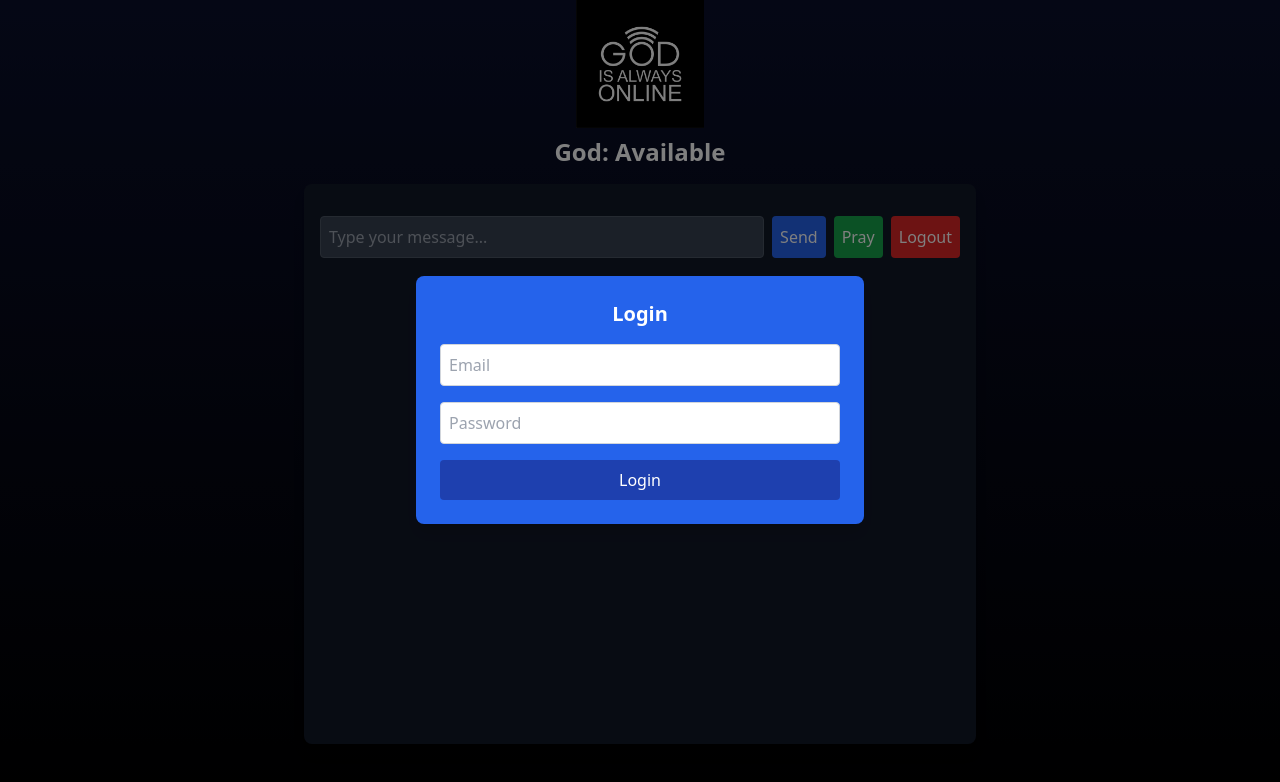
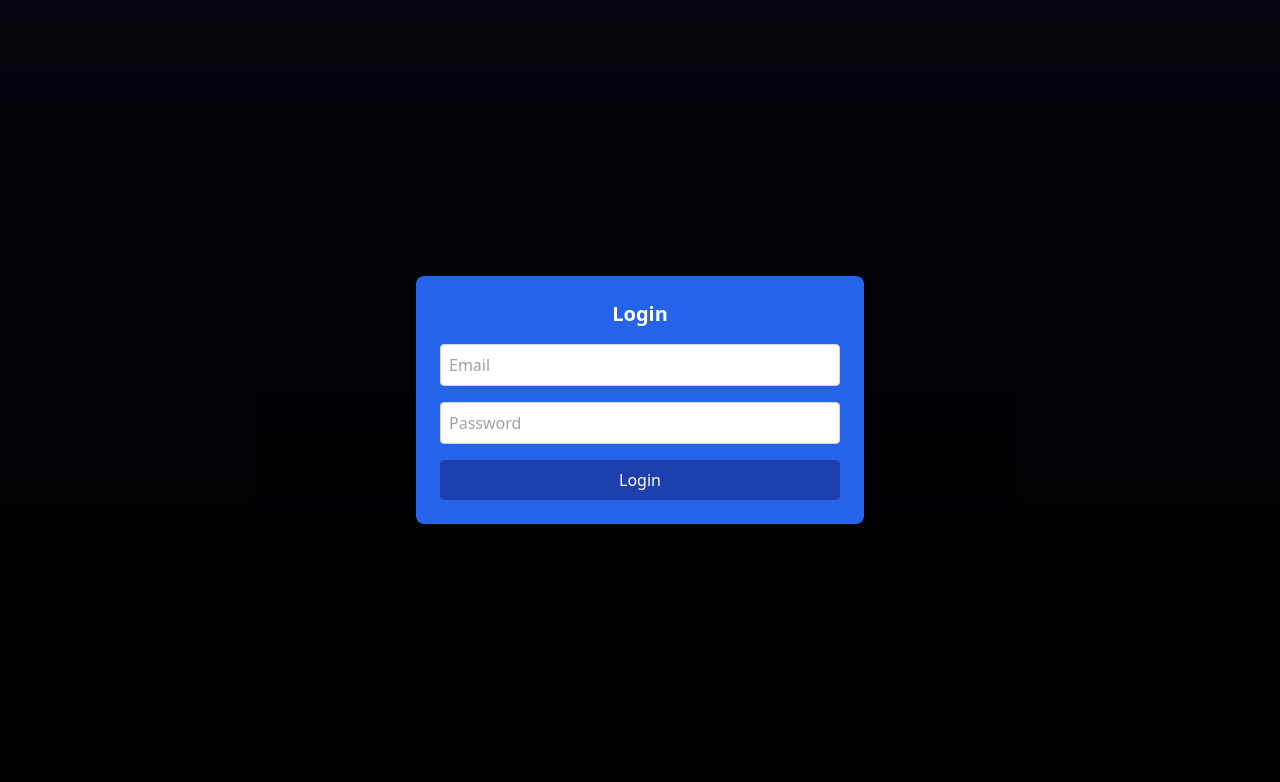
Before and after one commit to ocandia/God, a Next.js app: page / in a window 1280 px wide. Shown: the top 782 px of the page. Built offline with nearby package versions, Linux system fonts and the light colour scheme.

Commit message:
Update index.js: Separate login modal overlay from chat UI and fix bubble wrapping

```diff
--- a/pages/index.js
+++ b/pages/index.js
@@ -116,17 +116,21 @@ export default function Home() {
     }
   };
 
-  // sendMessage and startPrayer functions remain as your existing implementations.
+  // sendMessage and startPrayer remain unchanged (omitted for brevity)
   const sendMessage = async () => {
-    // ... existing sendMessage code ...
+    // ...existing sendMessage implementation...
   };
 
   const startPrayer = async () => {
-    // ... existing startPrayer code ...
+    // ...existing startPrayer implementation...
   };
 
+  // Render: If token is not present, show only the login modal overlay; otherwise, show full UI.
   return (
-    <div className="relative min-h-screen bg-gradient-to-b from-[#0A0F2B] to-black text-white">
+    <div className="min-h-screen bg-gradient-to-b from-[#0A0F2B] to-black text-white">
+      {token ? (
+        // Full Chat UI when logged in
+        <>
           {/* Header with Logo and Title */}
           <header className="mb-4 flex flex-col items-center">
             <img
@@ -136,7 +140,6 @@ export default function Home() {
             />
             <h2 className="text-2xl font-bold mt-2">God: Available</h2>
           </header>
-
           {/* Main Chat UI Container */}
           <main className="mx-auto max-w-2xl h-[70vh] bg-gray-900 rounded-lg shadow-lg p-4">
             <div className="flex-1 overflow-y-auto" id="chat-container">
@@ -146,12 +149,12 @@ export default function Home() {
                   className={`mb-2 ${msg.sender === "user" ? "text-right" : "text-left"}`}
                 >
                   <span
-                className={`inline-block p-2 rounded-lg break-words whitespace-normal ${
-                  msg.sender === "user" ? "bg-blue-600 text-white" : "bg-gray-700 text-gray-200"
-                } ${msg.isPrayer ? "border-l-4 border-blue-900" : ""}`}
+                    className={`inline-block p-2 rounded-lg ${
+                      msg.sender === "user" ? "bg-blue-600" : "bg-gray-700"
+                    } ${msg.isPrayer ? "border-l-4 border-blue-900" : ""} break-words`}
                   >
                     <strong>{msg.sender === "user" ? "You" : "Bot"}:</strong>{" "}
-                <span dangerouslySetInnerHTML={{ __html: msg.text }} className="break-words" />
+                    <span dangerouslySetInnerHTML={{ __html: msg.text }} />
                     {msg.sources && msg.sources.length > 0 && (
                       <div className="text-xs text-gray-400 mt-1">
                         Sources: {msg.sources.join(", ")}
@@ -203,16 +206,15 @@ export default function Home() {
               </button>
             </div>
           </main>
-
           {/* Error and Confirmation Messages */}
           <div className="text-center mt-4">
             {error && <p className="text-red-500">{error}</p>}
             {authConfirmation && <p className="text-green-500">{authConfirmation}</p>}
           </div>
-
-      {/* Login Modal Overlay */}
-      {!token && (
-        <div className="fixed inset-0 bg-black bg-opacity-50 flex items-center justify-center z-50">
+        </>
+      ) : (
+        // Only Login Modal Overlay when not logged in
+        <div className="fixed inset-0 z-50 flex items-center justify-center bg-black bg-opacity-75">
           <div className="bg-blue-600 p-6 rounded-lg shadow-lg max-w-md w-full">
             <h3 className="text-xl font-bold text-white mb-4 text-center">Login</h3>
             <form onSubmit={handleLogin} className="flex flex-col space-y-4">
@@ -239,6 +241,7 @@ export default function Home() {
                 Login
               </button>
             </form>
+            {error && <p className="mt-4 text-red-200 text-center">{error}</p>}
           </div>
         </div>
       )}
```
Lines whose indentation alone changed are shown as unchanged.
